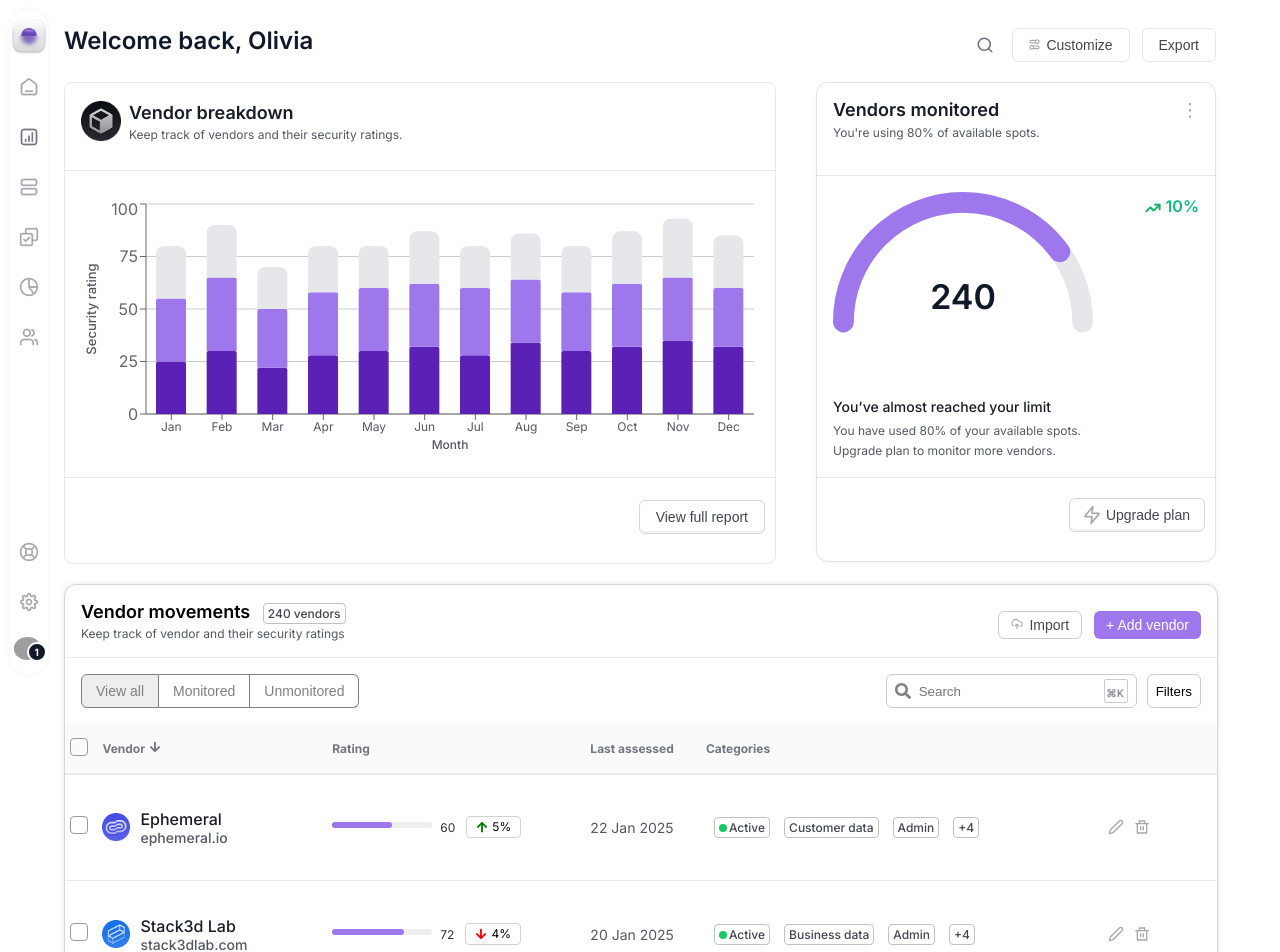
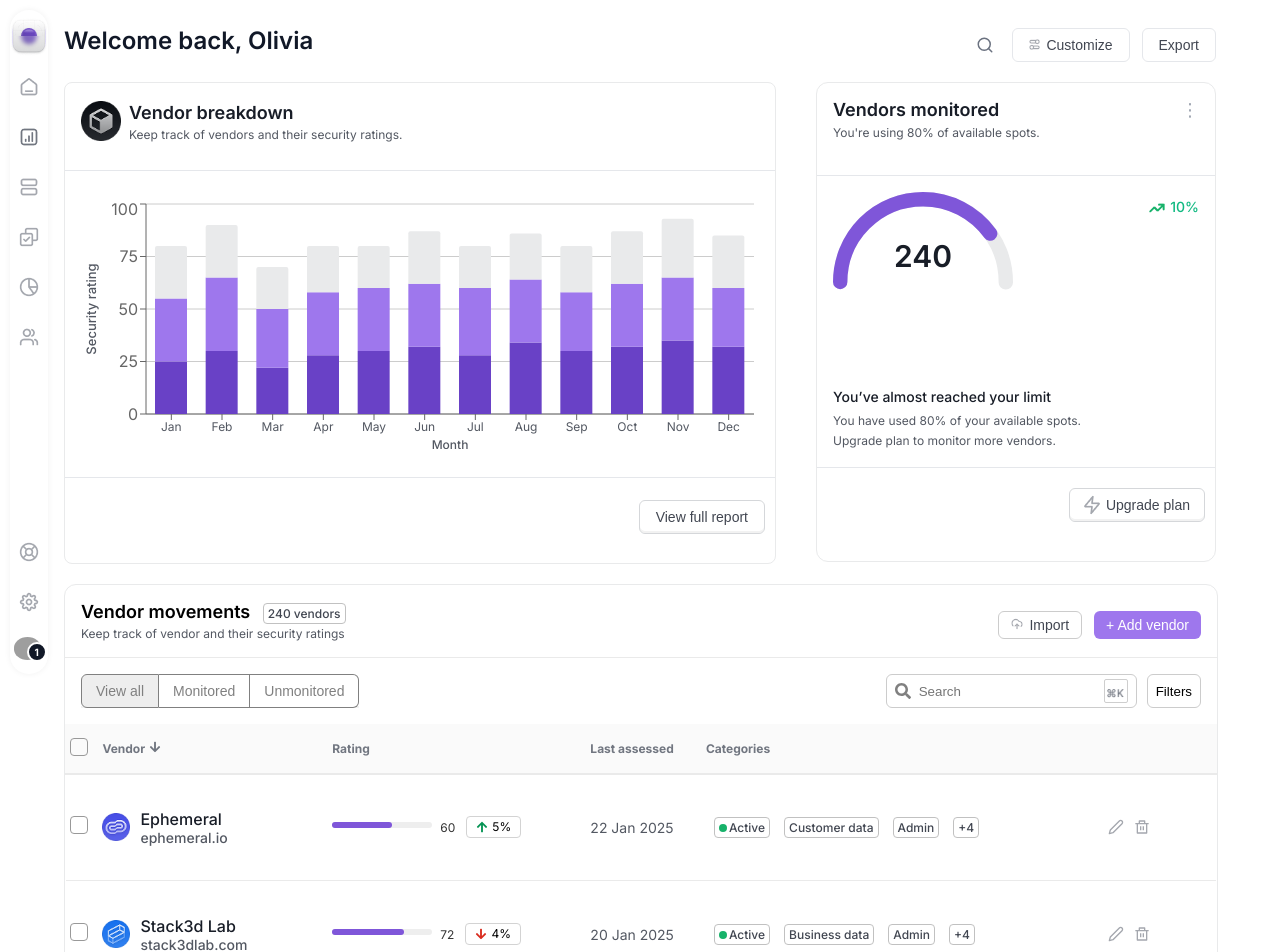
Before and after one commit to robinrdj/levichRobin, a React (Create React App) app: page / in a window 1280 px wide. Shown: the top 952 px of the page. Built offline with nearby package versions, Linux system fonts and the light colour scheme; grey boxes are pictures that could not be loaded.

Commit message:
colors updated

```diff
--- a/src/components/VendorBreakdown.css
+++ b/src/components/VendorBreakdown.css
@@ -1,6 +1,6 @@
 /* Vendor breakdown card container */
 .vendor-card {
-  border: 1px solid #e5e7eb;
+  /* border: 1px solid #e5e7eb; */
   border-radius: 8px;
   background: #fff;
   display: flex;
@@ -8,6 +8,8 @@
   width: 100%;
   min-width: 400px;
   height: 480px;
+  border: 1px solid var(--Colors-Border-border-secondary, #e9eaeb);
+  box-shadow: 0px 1px 2px 0px var(--ColorsEffectsShadowsshadow-xs);
 }
 
 /* Header section with logo and title */
--- a/src/components/VendorBreakdown.js
+++ b/src/components/VendorBreakdown.js
@@ -33,7 +33,7 @@ const data = [
 // Vendor breakdown card component
 const VendorBreakdown = () => {
   const isMobile = useIsMobile();
-  const barSize = isMobile ? 20 : 30;
+  const barSize = isMobile ? 16 : 32;
 
   return (
     <div className="vendor-card">
@@ -99,23 +99,23 @@ const VendorBreakdown = () => {
             <Bar
               dataKey="low"
               stackId="a"
-              fill="#5B21B6"
+              fill="#6941C6"
               barSize={barSize}
-              radius={[2, 2, 0, 0]}
+              radius={isMobile ? [4, 4, 0, 0] : [0, 0, 0, 0]}
             />
             <Bar
               dataKey="medium"
               stackId="a"
-              fill="#9e77ed"
+              fill="#9E77ED"
               barSize={barSize}
-              radius={[2, 2, 0, 0]}
+              radius={isMobile ? [4, 4, 0, 0] : [0, 0, 0, 0]}
             />
             <Bar
               dataKey="high"
               stackId="a"
-              fill="#E5E7EB"
+              fill="#E9EAEB"
               barSize={barSize}
-              radius={[8, 8, 0, 0]}
+              radius={isMobile ? [8, 8, 0, 0] : [2, 2, 0, 0]}
             />
           </BarChart>
         </ResponsiveContainer>
--- a/src/components/VendorMonitor.css
+++ b/src/components/VendorMonitor.css
@@ -4,13 +4,13 @@
   min-width: 240px;
   background: #fff;
   border-radius: 12px;
-  border: 1px solid rgb(227, 227, 227);
-  box-shadow: 0 2px 4px rgba(0, 0, 0, 0.03);
+  border: 1px solid var(--Colors-Border-border-secondary, #e9eaeb);
   box-sizing: border-box;
   height: 432px;
   font-family: "Inter";
   max-width: 400px;
   height: 480px;
+  box-shadow: 0px 1px 2px 0px var(--ColorsEffectsShadowsshadow-xs);
 }
 
 /* Header section with title and menu icon */
@@ -49,8 +49,8 @@
 /* Progress bar wrapper */
 .progress-wrapper {
   width: 100%;
-  max-width: 260px;
-  height: 190px;
+  max-width: 180px;
+  height: 180px;
   overflow: hidden;
   margin: 0 auto;
   display: flex;
@@ -71,9 +71,9 @@
 
 /* Value inside progress bar */
 .progress-value {
-  font-size: 34px;
+  font-size: 30px;
   font-weight: 600;
-  color: #111827;
+  color: #181d27;
   margin-top: -52px;
 }
 
--- a/src/components/VendorMonitor.js
+++ b/src/components/VendorMonitor.js
@@ -41,8 +41,8 @@ const VendorMonitor = () => {
               styles={buildStyles({
                 rotation: 0.75,
                 strokeLinecap: "round",
-                trailColor: "#E5E7EB",
-                pathColor: "#9e77ed",
+                trailColor: "#E9EAEB",
+                pathColor: "#7F56D9",
                 strokeWidth: 38,
               })}
             >
@@ -59,7 +59,7 @@ const VendorMonitor = () => {
             />
           </span>
 
-          <span className="growth-value" style={{ fontSize: "16px" }}>
+          <span className="growth-value" style={{ fontSize: "14px", fontWeight:"500" }}>
             {growth}%
           </span>
         </div>
--- a/src/components/VendorTable.css
+++ b/src/components/VendorTable.css
@@ -5,8 +5,11 @@
   border-radius: 12px;
   box-shadow: 0 0 5px rgba(0, 0, 0, 0.1);
   /* margin: 16px; */
-  border: 1px solid rgb(214, 214, 214);
   width: 100%;
+
+  border: 1px solid var(--Colors-Border-border-secondary, #E9EAEB);
+  box-shadow: 0px 1px 2px 0px var(--ColorsEffectsShadowsshadow-xs);
+
 }
 
 /* Header section with actions */
@@ -364,7 +367,7 @@
   display: inline-block;
   width: 8px;
   height: 8px;
-  background: #17c964;
+  background: #17b26a;
   border-radius: 50%;
   margin-right: 2px;
 }
@@ -373,7 +376,7 @@
   display: inline-block;
   width: 8px;
   height: 8px;
-  background: black;
+  background: #717680;
   border-radius: 50%;
   margin-right: 2px;
 }
--- a/src/components/VendorTableComponent.js
+++ b/src/components/VendorTableComponent.js
@@ -199,10 +199,7 @@ const VendorTable = () => {
             {vendors.map((vendor, index) => {
               const isLast = index === vendors.length - 1;
 
-              const showTrend =
-                typeof vendor.trend === "number" &&
-                vendor.trend !== 0 &&
-                !isMobile;
+              const showTrend = !isMobile;
               return (
                 <React.Fragment key={index}>
                   <tr className="vendor-row">
@@ -231,7 +228,7 @@ const VendorTable = () => {
                             className="rating-fill"
                             style={{
                               width: `${vendor.rating}%`,
-                              backgroundColor: "#9e77ed",
+                              backgroundColor: "#7F56D9",
                             }}
                           ></div>
                         </div>
@@ -255,9 +252,9 @@ const VendorTable = () => {
                               }}
                             >
                               {vendor.trendNature === "positive" ? (
-                                <FaArrowUp style={{ color: "green" }} />
+                                <FaArrowUp style={{ color: "#079455" }} />
                               ) : (
-                                <FaArrowDown style={{ color: "red" }} />
+                                <FaArrowDown style={{ color: "#D92D20" }} />
                               )}
                               {vendor.trend}%
                             </span>
```
